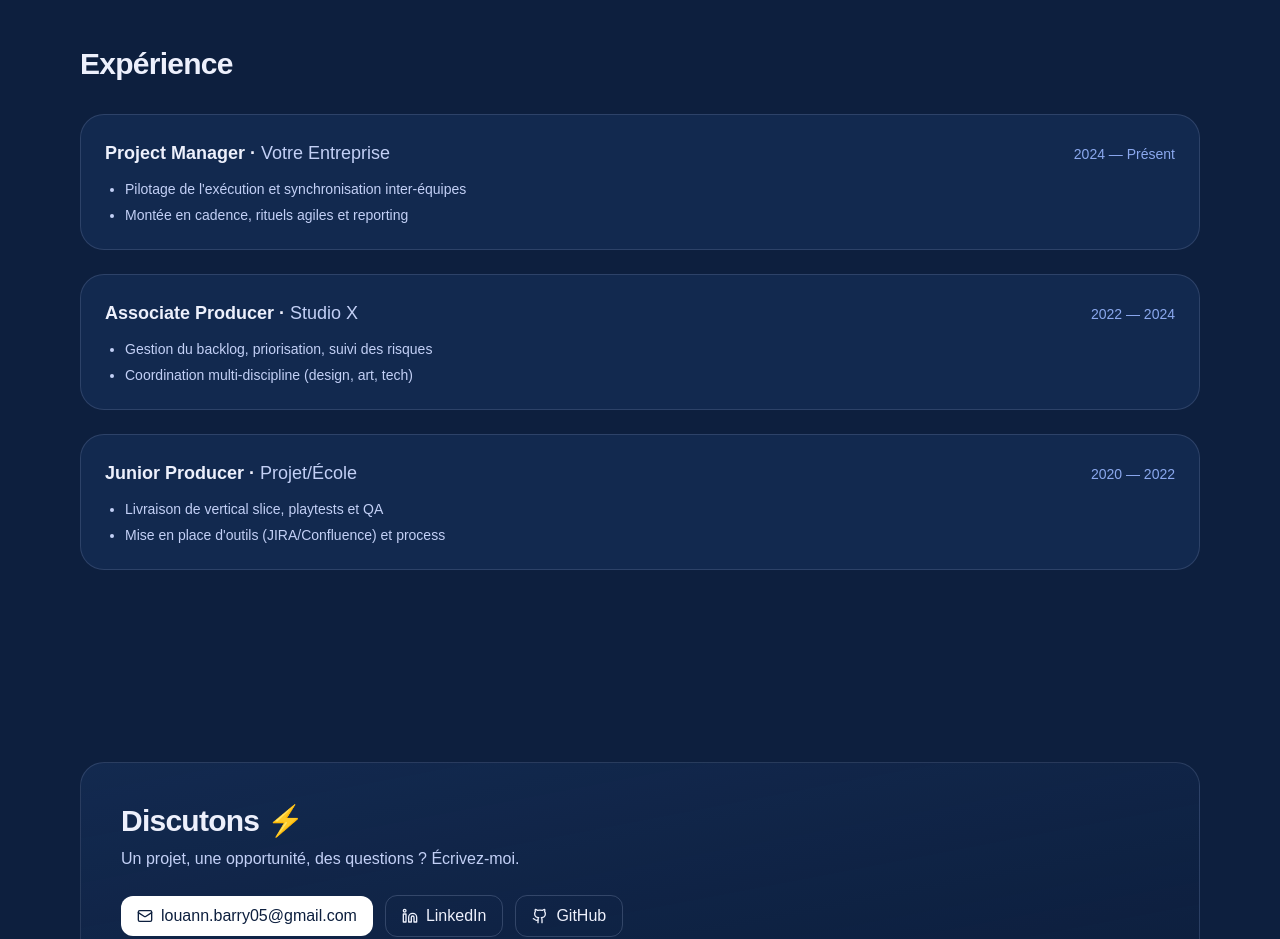
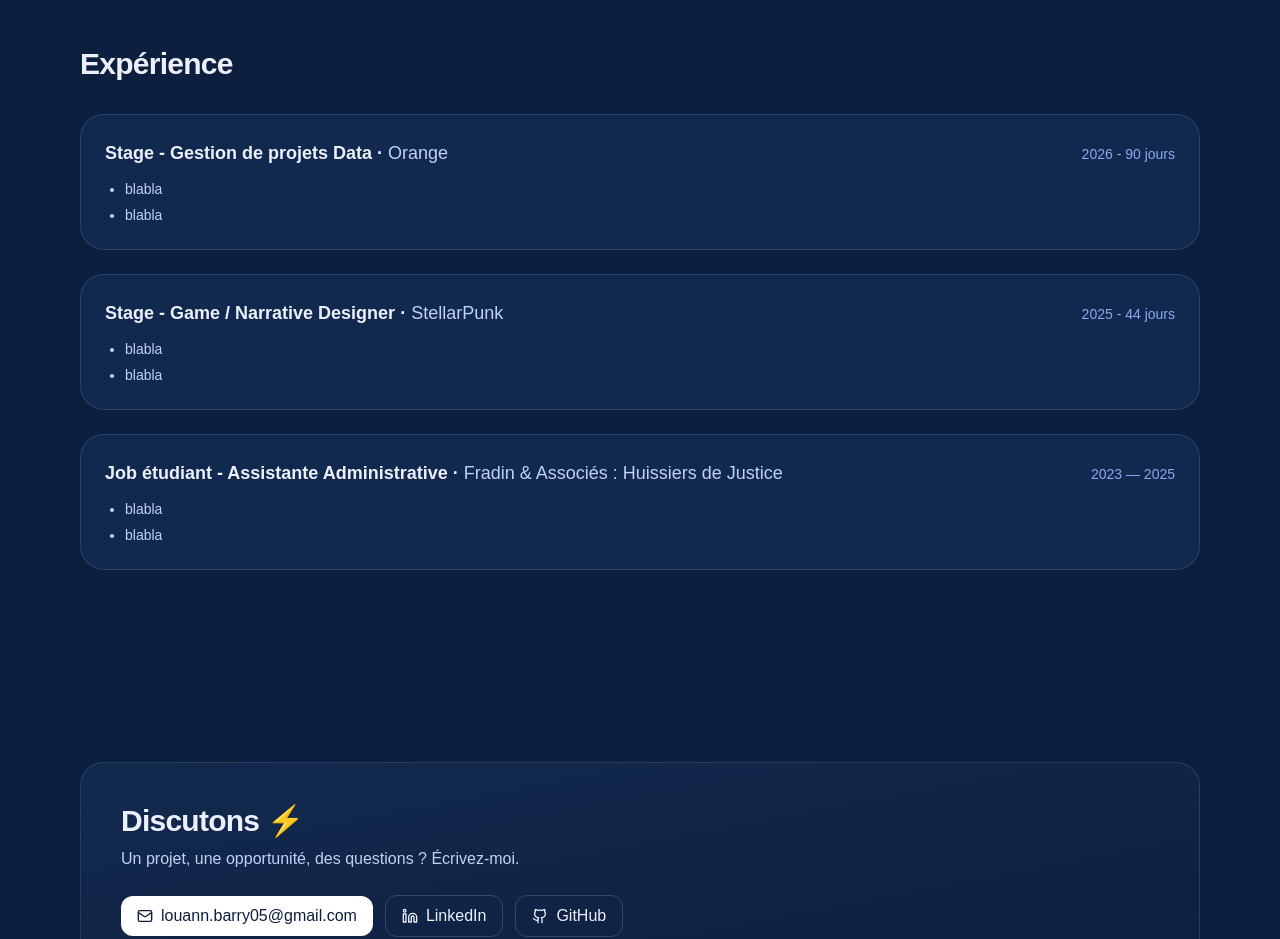
Before and after one commit to ghostofus/louann-portfolio, a Next.js app: page / in a window 1280 px wide. Shown: the part 2260-3199 px from the top of the page. Built offline with nearby package versions, Linux system fonts and the light colour scheme.

Commit message:
Ajout de mes experiences

```diff
--- a/app/page.js
+++ b/app/page.js
@@ -15,21 +15,21 @@ const PROJECTS = [
 
 const EXPERIENCE = [
     {
-        period: "2024 — Présent", title: "Project Manager", place: "Votre Entreprise", items: [
-            "Pilotage de l'exécution et synchronisation inter-équipes",
-            "Montée en cadence, rituels agiles et reporting",
+        period: "2026 - 90 jours ", title: "Stage - Gestion de projets Data", place: "Orange", items: [
+            "blabla",
+            "blabla",
         ]
     },
     {
-        period: "2022 — 2024", title: "Associate Producer", place: "Studio X", items: [
-            "Gestion du backlog, priorisation, suivi des risques",
-            "Coordination multi-discipline (design, art, tech)",
+        period: "2025 - 44 jours ", title: "Stage - Game / Narrative Designer ", place: "StellarPunk", items: [
+            "blabla",
+            "blabla",
         ]
     },
     {
-        period: "2020 — 2022", title: "Junior Producer", place: "Projet/École", items: [
-            "Livraison de vertical slice, playtests et QA",
-            "Mise en place d'outils (JIRA/Confluence) et process",
+        period: "2023 — 2025", title: "Job étudiant - Assistante Administrative", place: "Fradin & Associés : Huissiers de Justice ", items: [
+            "blabla",
+            "blabla",
         ]
     },
 ];
```
